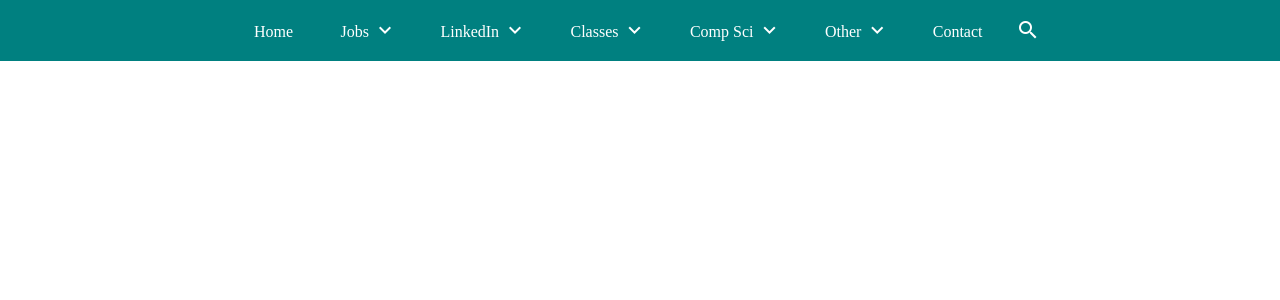
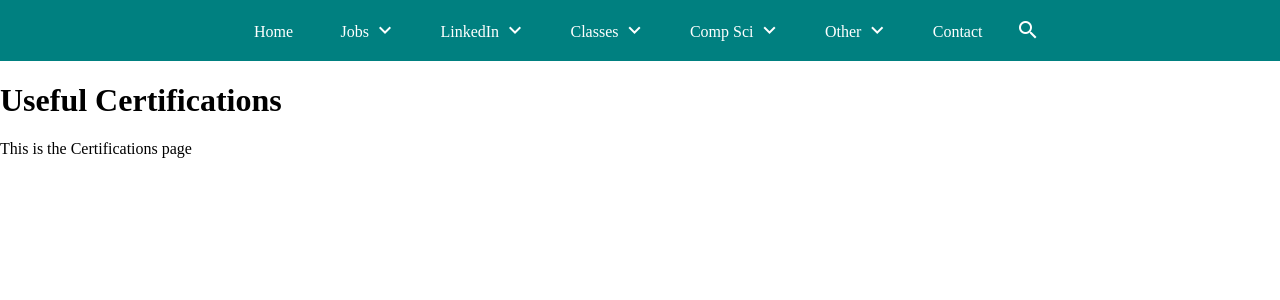
Before and after one commit to MichaelT-178/ForGuy, a Vue app: page /classes/Certifications in a window 1280 px wide. Shown: the top 300 px of the page. Built offline with nearby package versions, Linux system fonts and the light colour scheme.

Commit message:
Added certification view

```diff
--- /dev/null
+++ b/src/Views/classes/Certifications.vue
@@ -0,0 +1,6 @@
+<template>
+    <main class="about-page">
+        <h1>Useful Certifications</h1>
+        <p>This is the Certifications page</p>
+    </main>
+</template>
--- a/src/Views/jobs/ResumeTemplate.vue
+++ b/src/Views/jobs/ResumeTemplate.vue
@@ -2,7 +2,7 @@
   <div class="center-container">
     <div class="content-container">
       <h1 class="header">Resume Template</h1>
-      <p class="description">This is the resume template I use. The information is inaccurate and needs to be changed.</p>
+      <p class="description">This is the resume template I use. The current information is inaccurate and needs to be updated.</p>
       <div class="info-bar">
         <span class="page-number">{{ currentPage }}/{{ numOfPages }}</span>
         <button @click="downloadResumeDocx">Download DOCX</button>
--- a/src/components/MenuItems.vue
+++ b/src/components/MenuItems.vue
@@ -29,10 +29,11 @@ export const menuItems = [
     {
         text: "Classes",
         subMenu: [
-            { text: "Class Recommendations",  icon: "thumb_up",     link: "/classes/ClassRecommendations" },
-            { text: "CSC Descriptions",       icon: "description",  link: "/classes/CSCDescriptions" },
-            { text: "Classes I've Taken",     icon: "co_present",   link: "/classes/ClassesIveTaken" }, //interactive_space
-            { text: "Classes To Avoid",       icon: "cancel",       link: "/classes/ClassesToAvoid" }
+            { text: "Class Recommendations",  icon: "thumb_up",       link: "/classes/ClassRecommendations" },
+            { text: "CSC Descriptions",       icon: "description",    link: "/classes/CSCDescriptions" },
+            { text: "Classes I've Taken",     icon: "co_present",     link: "/classes/ClassesIveTaken" }, //interactive_space
+            { text: "Classes To Avoid",       icon: "cancel",         link: "/classes/ClassesToAvoid" },
+            { text: "Useful Certifications",  icon: "editor_choice",  link: "/classes/Certifications" }
         ]
     },
     {
--- a/src/router/index.js
+++ b/src/router/index.js
@@ -23,6 +23,7 @@ import ClassRecommendations from '../views/classes/ClassRecommendations.vue';
 import CSCDescriptions from '../views/classes/CSCDescriptions.vue';
 import ClassesIveTaken from '../views/classes/ClassesIveTaken.vue';
 import ClassesToAvoid from '../views/classes/ClassesToAvoid.vue';
+import Certifications from '../views/classes/Certifications.vue';
 
 //Comp Sci
 import VisualStudioCode from '../views/compsci/VisualStudioCode.vue';
@@ -115,6 +116,10 @@ const router = createRouter({
             component: ClassesToAvoid
         },
         {
+            path: '/classes/Certifications',
+            component: Certifications
+        },
+        {
             path: '/CompSci/VisualStudioCode',
             component: VisualStudioCode
         },
```
